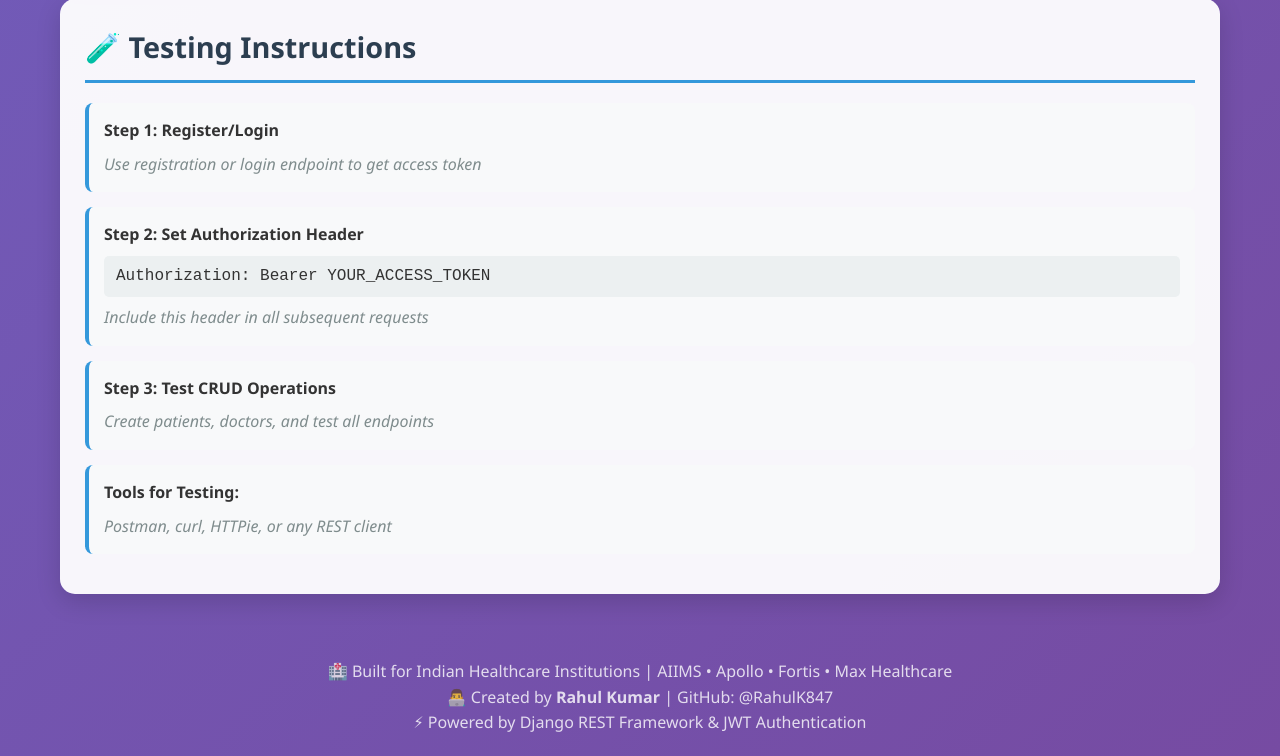
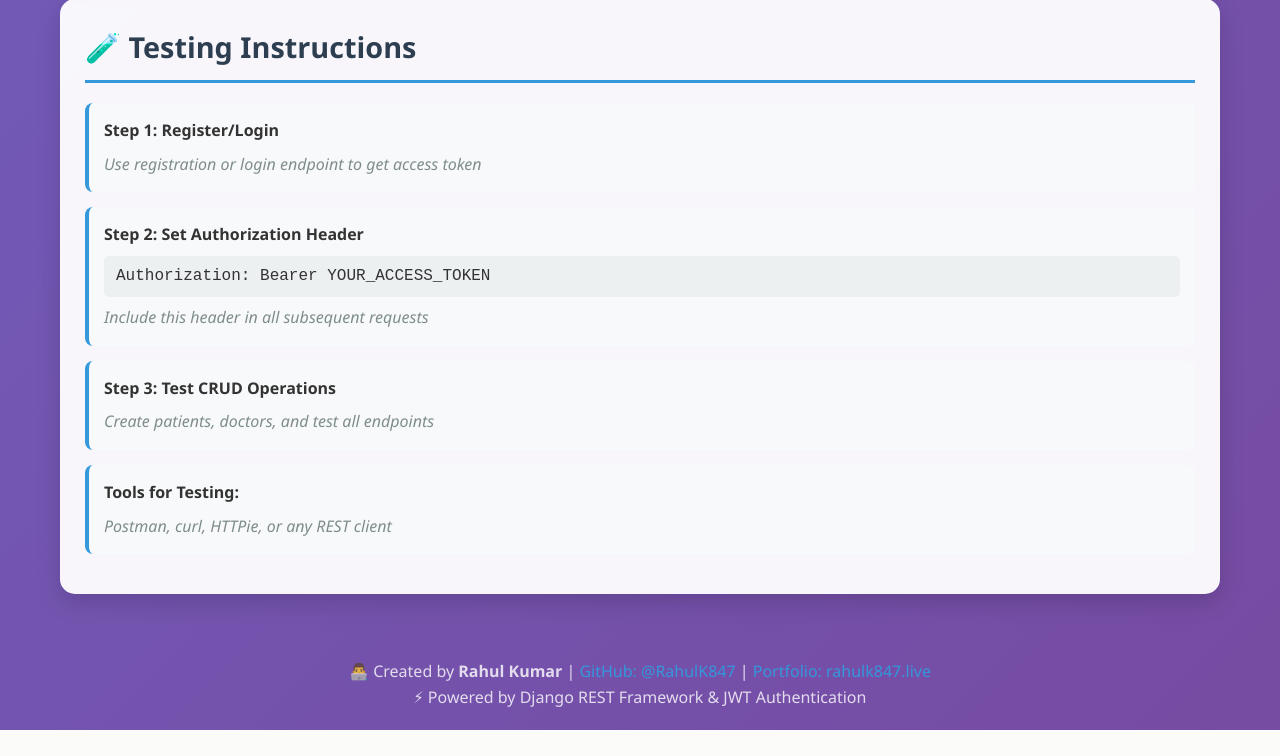
Before and after one commit to RahulK847/Django_HealthCare_backend, a Django app: page / in a window 1280 px wide. Shown: the part 5042-5798 px from the top of the page. After the commit the page ends 5772 px from the top, so only its background shows below. Run offline with Django 5.2, Linux system fonts and the light colour scheme; parts of the project's set-up code (start-up, migrations or seed data) failed here and were passed over.

Commit message:
HTML API doc homepage

```diff
--- a/healthcare_backend/templates/api_docs.html
+++ b/healthcare_backend/templates/api_docs.html
@@ -408,8 +408,10 @@
     </div>
 
     <div class="footer">
-        <p>🏥 Built for Indian Healthcare Institutions | AIIMS • Apollo • Fortis • Max Healthcare</p>
-        <p>👨‍💻 Created by <strong>Rahul Kumar</strong> | GitHub: @RahulK847</p>
+        <p>👨‍💻 Created by <strong>Rahul Kumar</strong> |
+           <a href="https://github.com/RahulK847" target="_blank" style="color: #3498db; text-decoration: none;">GitHub: @RahulK847</a> |
+           <a href="https://www.rahulk847.live/" target="_blank" style="color: #3498db; text-decoration: none;">Portfolio: rahulk847.live</a>
+        </p>
         <p>⚡ Powered by Django REST Framework & JWT Authentication</p>
     </div>
 </body>
```
